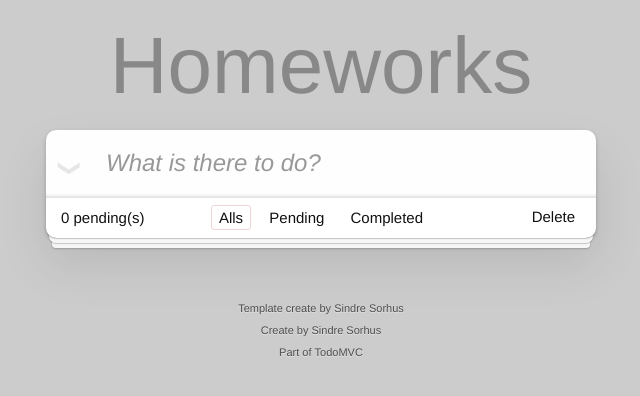
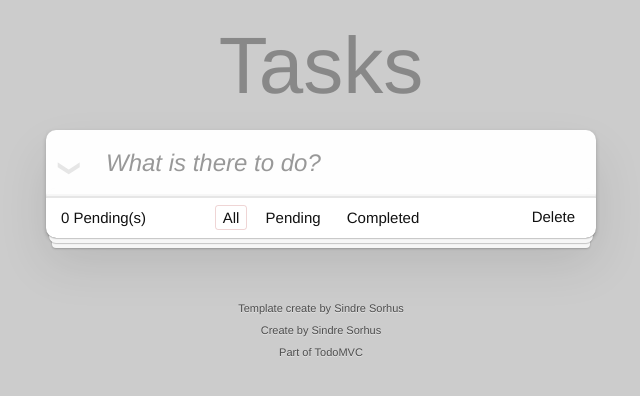
Before and after one commit to Yauriantonio/homeworks, a website built with webpack: page src/index.html in a window 1280 px wide. Shown: the whole page, without its empty margins (319-959 px from the left). Built offline with nearby package versions, Linux system fonts and the light colour scheme.

Commit message:
ultimate changes

```diff
--- a/src/index.html
+++ b/src/index.html
@@ -3,12 +3,12 @@
 	<head>
 		<meta charset="utf-8">
 		<meta name="viewport" content="width=device-width, initial-scale=1">
-		<title>Homeworks</title>
+		<title>Tasks</title>
 	</head>
 	<body>
 		<section class="todoapp">
 			<header class="header">
-				<h1>Homeworks</h1>
+				<h1>Tasks</h1>
 				<input class="new-todo" placeholder="What is there to do?" autofocus>
 			</header>
 			<!-- This section should be hidden by default and shown when there are todos -->
@@ -39,11 +39,11 @@
 			<!-- This footer should hidden by default and shown when there are todos -->
 			<footer class="footer">
 				<!-- This should be `0 items left` by default -->
-				<span class="todo-count"><strong>0</strong> pending(s)</span>
+				<span class="todo-count"><strong>0</strong> Pending(s)</span>
 				<!-- Remove this if you don't implement routing -->
 				<ul class="filters">
 					<li>
-						<a class="selected filtro" href="#/">Alls</a>
+						<a class="selected filtro" href="#/">All</a>
 					</li>
 					<li>
 						<a class="filtro" href="#/active">Pending</a>
```
